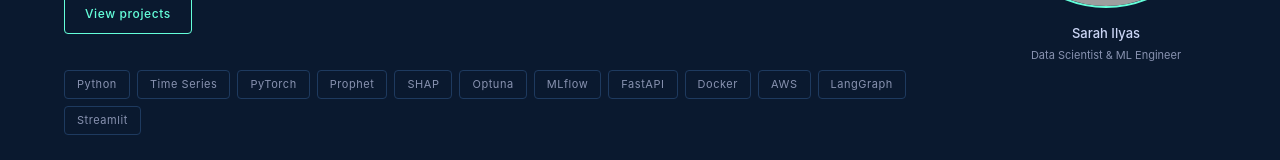
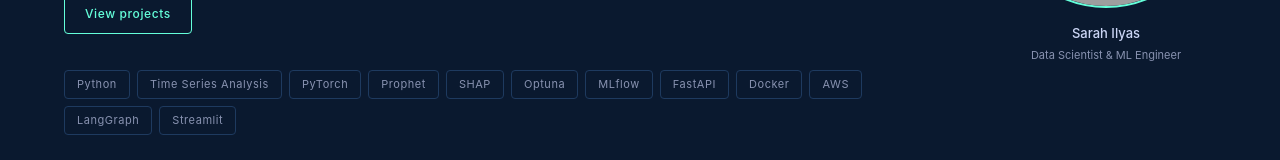
Before and after one commit to sarah0ilyas/sarah-portfolio, a Next.js app: page / in a window 1280 px wide. Shown: the part 348-508 px from the top of the page. Built offline with nearby package versions, Linux system fonts and the light colour scheme; grey boxes are pictures that could not be loaded.

Commit message:
update skills

```diff
--- a/components/Hero.js
+++ b/components/Hero.js
@@ -50,7 +50,7 @@ export default function Hero() {
           </a>
         </div>
         <div style={{ display: "flex", flexWrap: "wrap", gap: 7 }}>
-          {["Python", "Time Series", "PyTorch", "Prophet", "SHAP", "Optuna", "MLflow", "FastAPI", "Docker", "AWS", "LangGraph", "Streamlit"].map(tag => (
+          {["Python", "Time Series Analysis", "PyTorch", "Prophet", "SHAP", "Optuna", "MLflow", "FastAPI", "Docker", "AWS", "LangGraph", "Streamlit"].map(tag => (
             <SkillTag key={tag} label={tag} />
           ))}
         </div>
```
